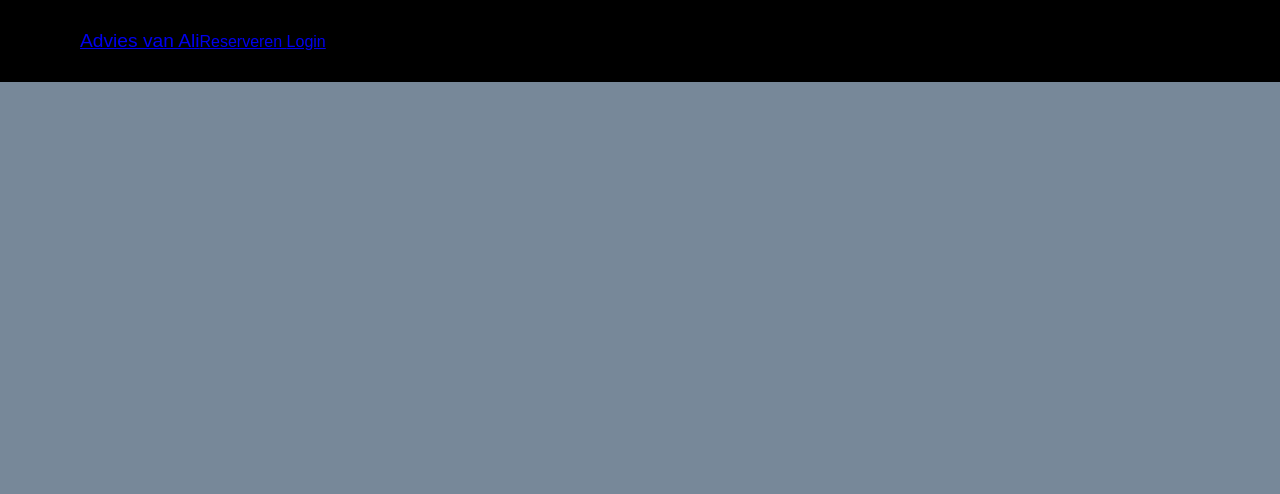
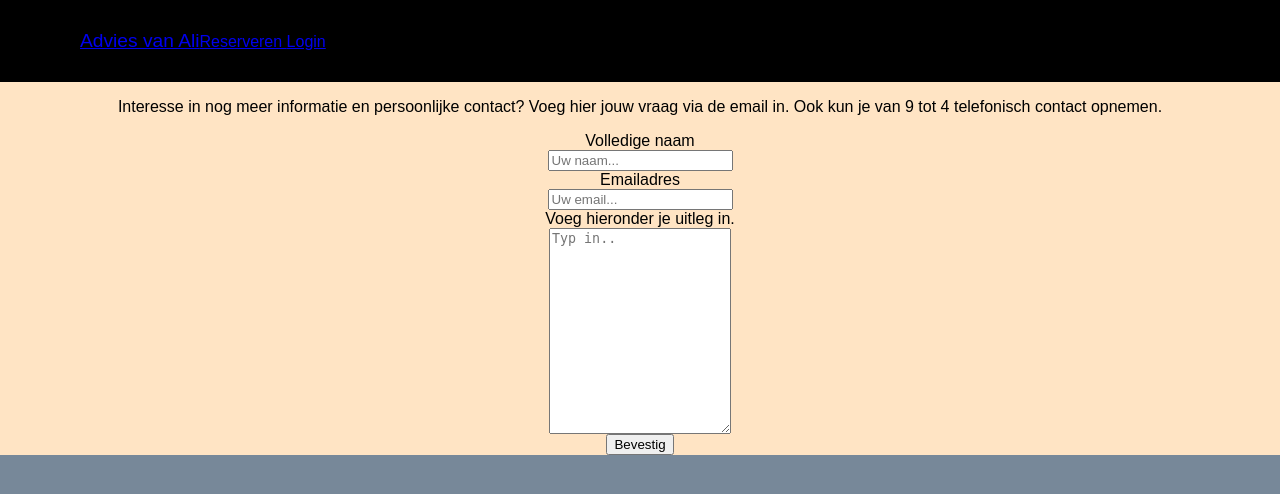
Before and after one commit to abukar582/abu-cle2, a PHP site: page /contact2.html in a window 1280 px wide. Shown: the top 494 px of the page. Run offline with PHP 8.4, Linux system fonts and the light colour scheme.

Commit message:
add contact 2 pagina

```diff
--- a/Abukar/contact2.css
+++ b/Abukar/contact2.css
@@ -32,3 +32,16 @@ body {
 
 #nav2 a {
 }
+
+.contact-section {
+    background-color: bisque;
+    display: flex;
+    flex-direction: column;
+    align-items: center;
+}
+
+.contact-form {
+    display: flex;
+    flex-direction: column;
+    align-items: center;
+}
--- a/Abukar/contact2.html
+++ b/Abukar/contact2.html
@@ -16,6 +16,26 @@
             <a href="login.php"> Login </a>
         </div>
     </section>
+    <section class = "contact-section">
+        <div>
+            <p> Interesse in nog meer informatie en persoonlijke contact? Voeg hier jouw vraag via de email in.
+            Ook kun je van 9 tot 4  telefonisch contact opnemen. </p>
+        </div>
+        <form>
+        <div class = "contact-form">
+            <label for="fullname"> Volledige naam </label>
+            <input type="text" id="fullname" name="fullname" placeholder="Uw naam...">
+
+            <label for="email"> Emailadres </label>
+            <input type="text" id="email" name="email" placeholder="Uw email...">
+
+            <label for ="uitleg">Voeg hieronder je uitleg in.</label>
+            <textarea id ="uitleg" name="uitleg" placeholder="Typ in.." style="height:200px"></textarea>
+
+            <input type="submit" value="Bevestig">
+        </div>
+        </form>
+    </section>
 </main>
 </body>
 </html>
--- a/Abukar/index.html
+++ b/Abukar/index.html
@@ -33,7 +33,7 @@
         </li>
           <li class="nav-link">
               <button class="button">
-                  <a href="contact.php">Contact</a>
+                  <a href="contact2.html">Contact</a>
               </button>
           </li>
 
@@ -70,7 +70,8 @@
       <H1 class="hero-heading">Welkom!</H1>
       <p class="hero-subtitel">Advies van Ali</p>
       <p class="hero-desc">
-        Hallo mijn naam is ilyas, ik run een juridisch advies bureau die al jouw problemen kan oplossen. Als jij een juridische problemen hebt ben ik de gene die jou advies kan geven.
+        Hallo, mijn naam is ilyas, ik run een juridisch advies bureau die al jouw problemen kan oplossen.
+        Als jij een juridische problemen hebt ben ik de gene die jou advies kan geven.
       </p>
     </div>
   </div>
```
